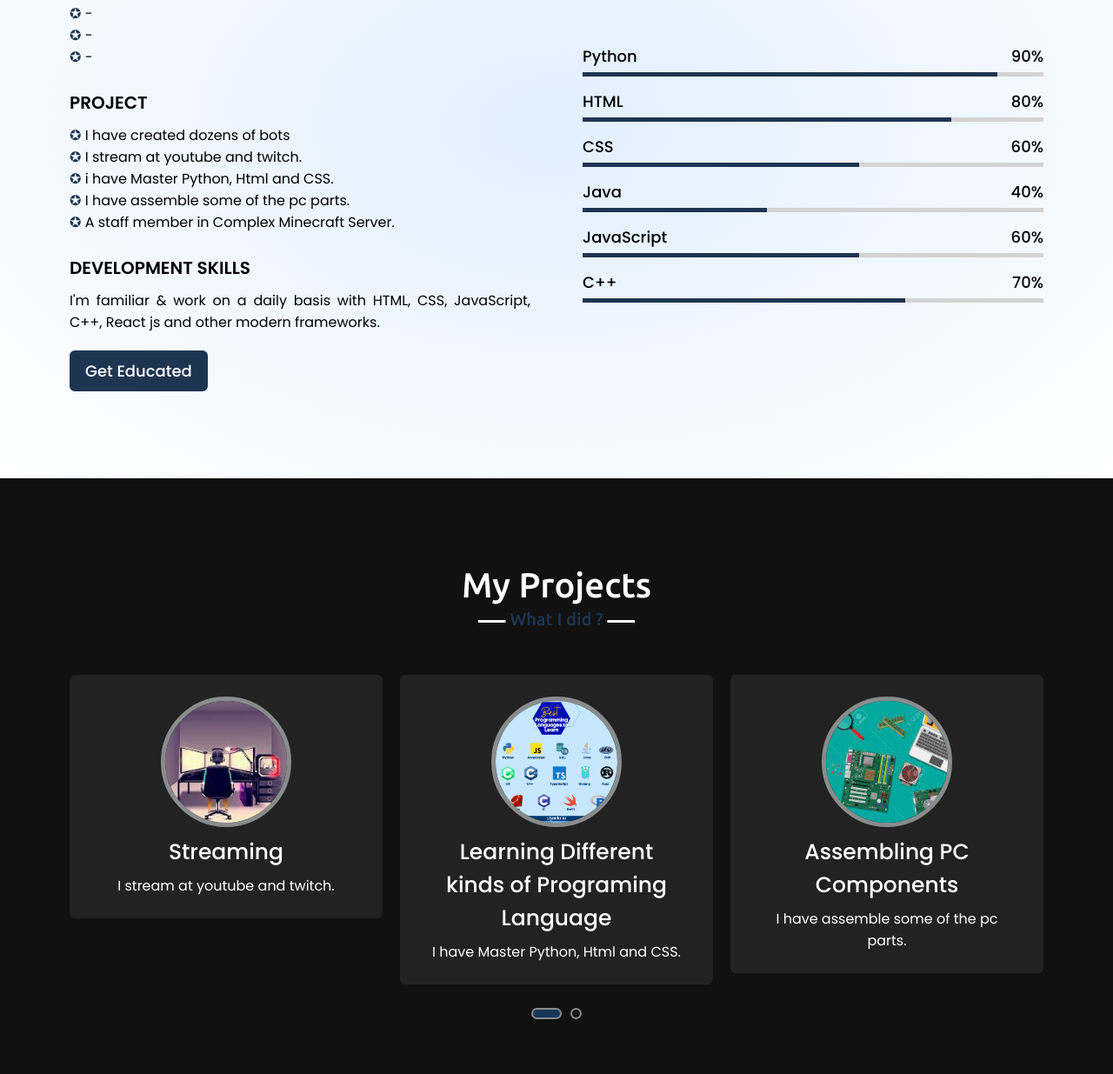
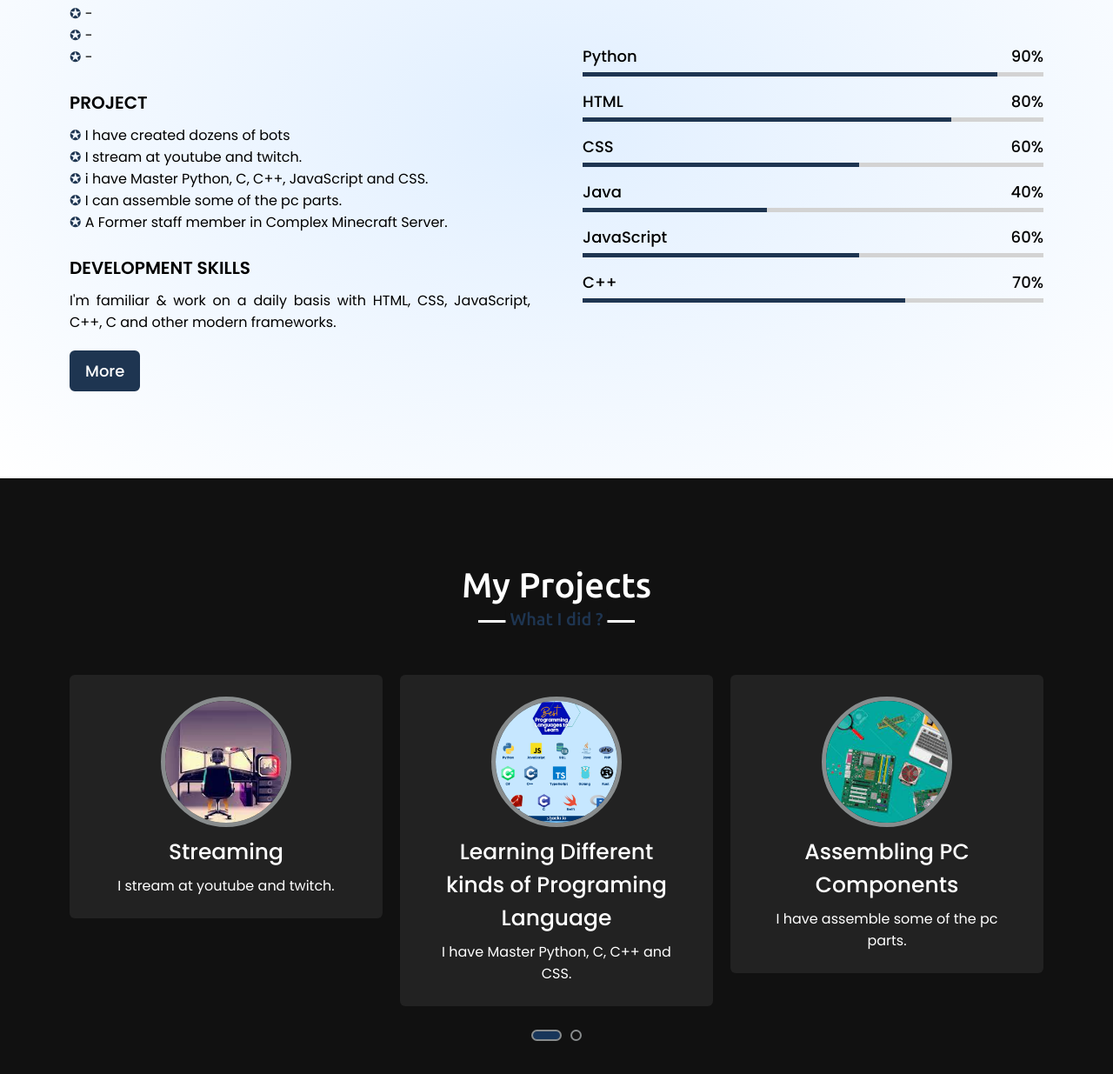
Before and after one commit to InoNotHere/InoNothere.GXD, a plain HTML site: page index.htm in a window 1280 px wide. Shown: the part 2503-3738 px from the top of the page at 87% size. Drawn offline with nearby package versions, Linux system fonts and the light colour scheme.

Commit message:
Update index.htm

```diff
--- a/index.htm
+++ b/index.htm
@@ -57,7 +57,7 @@
               <p>Crafting bots, conquering games, and cultivating friendships – where virtual worlds come alive. Join us in the ultimate Discord experience, where innovation meets camaraderie, turning every moment into an unforgettable adventure.</p>
               <br>
               <div class="text">Information</div>
-              <p>I I'm a University 2nd year Information Technology student i am 19 years old and create bots in discord for fun :P</p>
+              <p>I I'm In a University a 3nd year Computer Science Student i am 19 years old and create bots in discord for fun :P.</p>
 
               <a href="#link" target="blank">Contact Now</a>
             </div>
@@ -115,18 +115,18 @@
               <p>
                 <li class="project">I have created dozens of bots</li>
                 <li class="project">I stream at youtube and twitch.</li>
-                <li class="project">i have Master Python, Html and CSS.</li>
-                <li class="project">I have assemble some of the pc parts.</li>
-                <li class="project">A staff member in Complex Minecraft Server.</li>
+                <li class="project">i have Master Python, C, C++, JavaScript and CSS.</li>
+                <li class="project">I can assemble some of the pc parts.</li>
+                <li class="project">A Former staff member in Complex Minecraft Server.</li>
               </p>
 
               <br>
               <div class="text">DEVELOPMENT SKILLS</div>
 
               <p>
-                I'm familiar & work on a daily basis with HTML, CSS, JavaScript, C++, React js and other modern frameworks.
+                I'm familiar & work on a daily basis with HTML, CSS, JavaScript, C++, C and other modern frameworks.
               </p>
-              <a href="#" target="blank">Get Educated</a>
+              <a href="#" target="blank">More</a>
             </div>
             <div class="column right">
               <div class="bars">
@@ -199,7 +199,7 @@
               <div class="box">
                 <img src="langu.png" alt="">
                 <div class="text">Learning Different kinds of Programing Language</div>
-                <p>I have Master Python, Html and CSS.</p>
+                <p>I have Master Python, C, C++ and CSS.</p>
               </div>
             </div>
             <div class="card">
```
